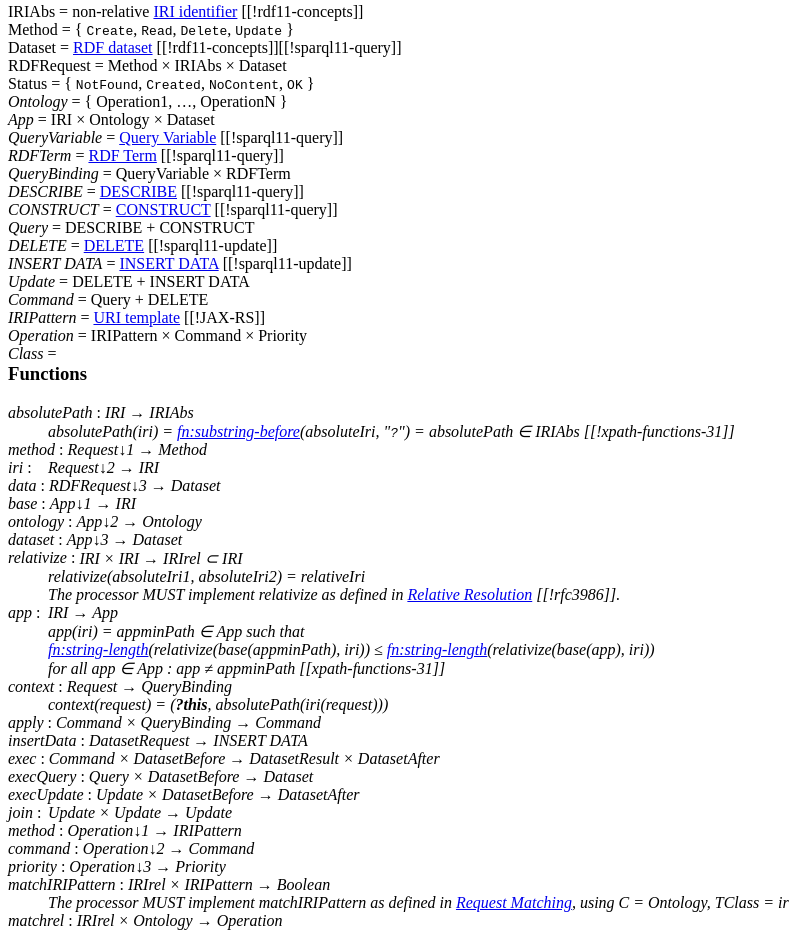
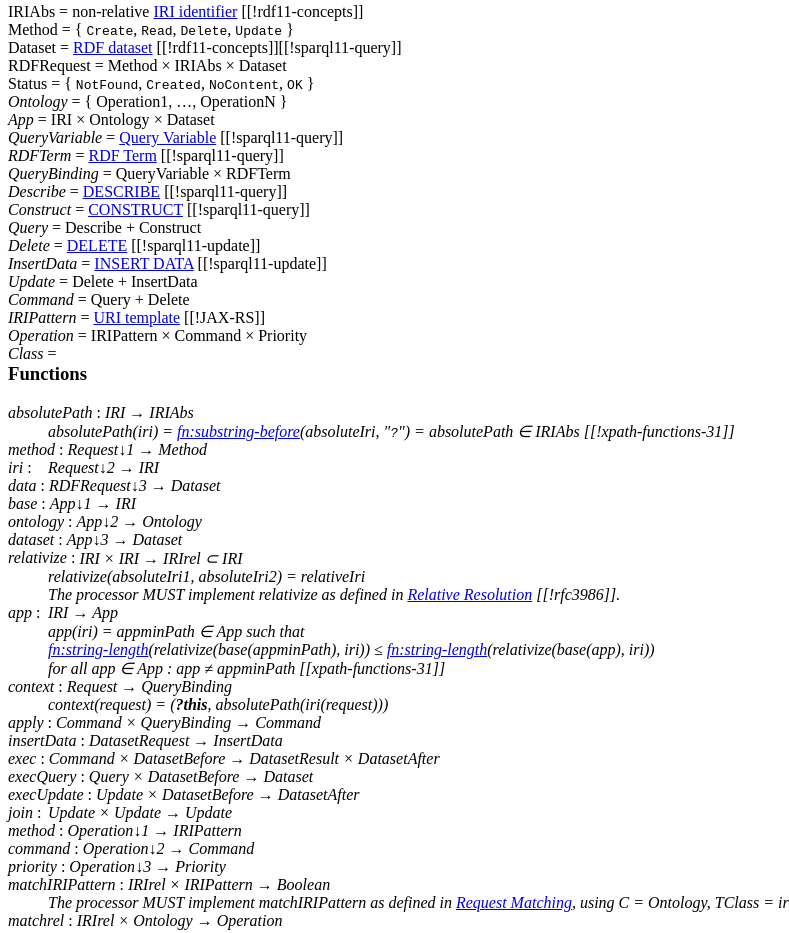
Before and after one commit to AtomGraph/Linked-Data-Templates, a plain HTML site: page index.html in a window 1280 px wide. Shown: the part 1230-2163 px from the top of the page, without its empty margins (0-789 px from the left). Drawn offline with Linux system fonts and the light colour scheme.

Commit message:
Camel-casing all domain names

```diff
--- a/index.html
+++ b/index.html
@@ -134,20 +134,20 @@
 		  <dd><a href="https://www.w3.org/TR/sparql11-query/#sparqlBasicTerms">RDF Term</a> [[!sparql11-query]]</dd>
           <dt><dfn>QueryBinding</dfn></dt>
           <dd><a>QueryVariable</a> × <a>RDFTerm</a></dd>
-          <dt><dfn>DESCRIBE</dfn></dt>
+          <dt><dfn>Describe</dfn></dt>
           <dd><a href="https://www.w3.org/TR/sparql11-query/#describe">DESCRIBE</a> [[!sparql11-query]]</dd>
-		  <dt><dfn>CONSTRUCT</dfn></dt>
+		  <dt><dfn>Construct</dfn></dt>
 		  <dd><a href="https://www.w3.org/TR/sparql11-query/#construct">CONSTRUCT</a> [[!sparql11-query]]</dd>
 		  <dt><dfn>Query</dfn></dt>
-          <dd><a>DESCRIBE</a> + <a>CONSTRUCT</a></dd>
-          <dt><dfn>DELETE</dfn></dt>
+          <dd><a>Describe</a> + <a>Construct</a></dd>
+          <dt><dfn>Delete</dfn></dt>
           <dd><a href="https://www.w3.org/TR/sparql11-update/#delete">DELETE</a> [[!sparql11-update]]</dd>
-		  <dt><dfn>INSERT DATA</dfn></dt>
+		  <dt><dfn>InsertData</dfn></dt>
 		  <dd><a href="https://www.w3.org/TR/sparql11-update/#insertData">INSERT DATA</a> [[!sparql11-update]]</dd>
 		  <dt><dfn>Update</dfn></dt>
-          <dd><a>DELETE</a> + <a>INSERT DATA</a></dd>
+          <dd><a>Delete</a> + <a>InsertData</a></dd>
 		  <dt><dfn>Command</dfn></dt>
-          <dd><a>Query</a> + <a>DELETE</a></dd>
+          <dd><a>Query</a> + <a>Delete</a></dd>
           <dt><dfn>IRIPattern</dfn></dt>
           <dd><a href="http://download.oracle.com/otn-pub/jcp/jaxrs-1.0-fr-eval-oth-JSpec/jaxrs-1.0-final-spec.pdf#page=21">URI template</a> [[!JAX-RS]]</dd>
           <dt><dfn>Operation</dfn></dt>
@@ -189,7 +189,7 @@
           <dt><dfn>apply</dfn></dt>
           <dd><a>Command</a> × <a>QueryBinding</a> → <a>Command</a></dd>
           <dt><dfn>insertData</dfn></dt>
-          <dd><a>Dataset</a>Request → <a>INSERT DATA</a></dd>
+          <dd><a>Dataset</a>Request → <a>InsertData</a></dd>
           <dt><dfn>exec</dfn></dt>
           <dd><a>Command</a> × <a>Dataset</a>Before → <a>Dataset</a>Result × <a>Dataset</a>After
           <dt><dfn>execQuery</dfn></dt>
@@ -265,10 +265,10 @@
           <dt><a>RDFResponse</a> [[<a>Dataset</a>]] (request)</dt>
           <dd><a>RDFResponse</a> [[<a>Dataset</a>]] (<a>app</a>(<a>iri</a>(request))) (request)</dd>
           <dt><a>RDFResponse</a> [[<a>Dataset</a>]] (app) (request)</dt>
-          <dd><a>method</a>(request) = <code>Read</code>  → <a>execQuery</a>(<a>apply</a>(<a>command</a>(<a>reqMatch</a>(request, app)) : isQuery(command), <a>context</a>(<a>iri</a>(request)))) []<br/>
+          <dd><a>method</a>(request) = <code>Read</code>  → <a>execQuery</a>(<a>apply</a>(<a>command</a>(<a>reqMatch</a>(request, app)) : is<a>Query</a>(command), <a>context</a>(<a>iri</a>(request)))) []<br/>
             <a>method</a>(request) = <code>Create</code> → <a>execUpdate</a>(<a>insertData</a>(<a>skolemize</a>(<a>data</a>(request)))) []<br/>
-              <a>method</a>(request) = <code>Update</code> → <a>execUpdate</a>(<a>join</a>(<a>apply</a>(<a>command</a>(<a>reqMatch</a>(request, app)) : isDELETE(command), <a>context</a>(<a>iri</a>(request))), <a>insertData</a>(<a>data</a>(request)))) []<br/>
-                <a>method</a>(request) = <code>Delete</code> → <a>execUpdate</a>(<a>apply</a>(<a>command</a>(<a>reqMatch</a>(request, app)) : isDELETE(command), <a>context</a>(<a>iri</a>(request)))) []<br/>
+              <a>method</a>(request) = <code>Update</code> → <a>execUpdate</a>(<a>join</a>(<a>apply</a>(<a>command</a>(<a>reqMatch</a>(request, app)) : is<a>Delete</a>(command), <a>context</a>(<a>iri</a>(request))), <a>insertData</a>(<a>data</a>(request)))) []<br/>
+                <a>method</a>(request) = <code>Delete</code> → <a>execUpdate</a>(<a>apply</a>(<a>command</a>(<a>reqMatch</a>(request, app)) : is<a>Delete</a>(command), <a>context</a>(<a>iri</a>(request)))) []<br/>
             {}</dd>
           <dd class="ednote">Does this address <a>Dataset</a>After (<a>update</a> side-effects) properly? Maybe we can avoid them by defining <dfn>Service</dfn>? [[!sparql11-service-description]]</dd>
           <dt><a>RDFResponse</a> [[<a>RDFMediaType</a>]] (app) (request)</dt>
```
